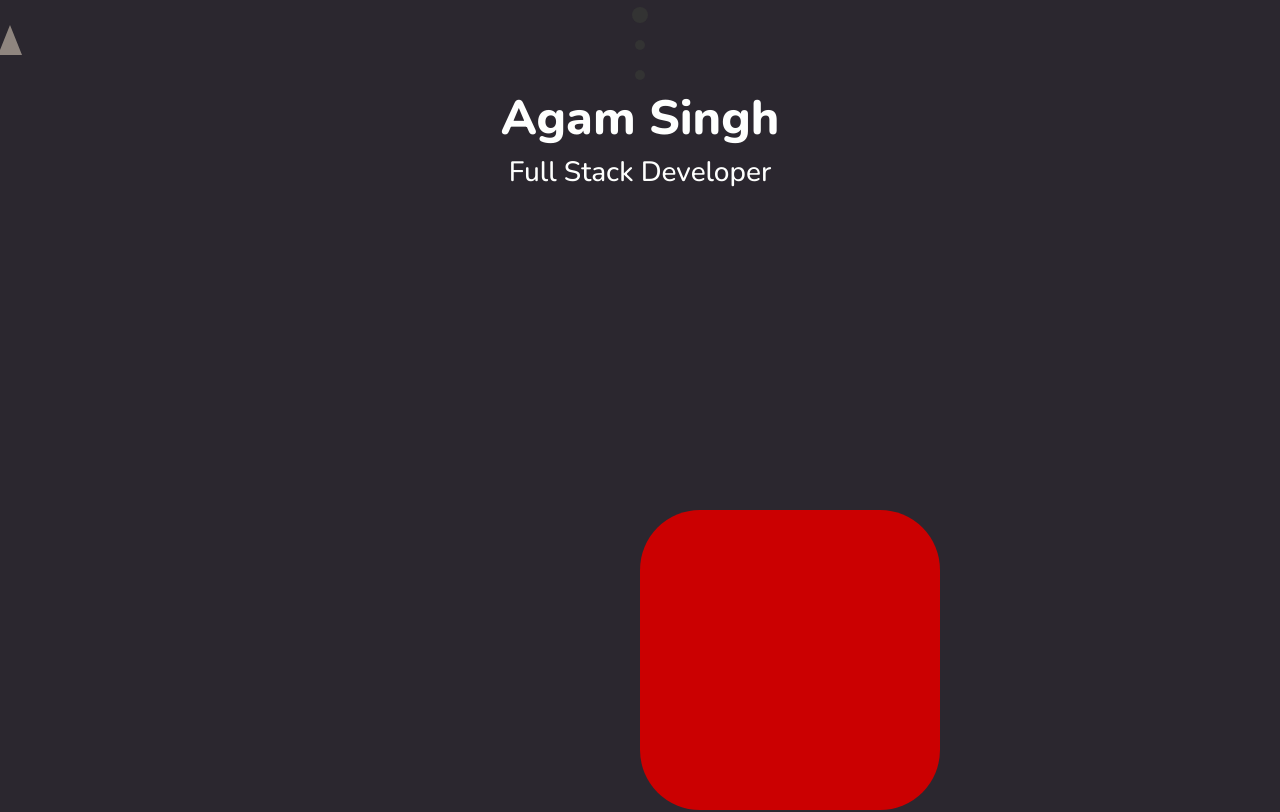
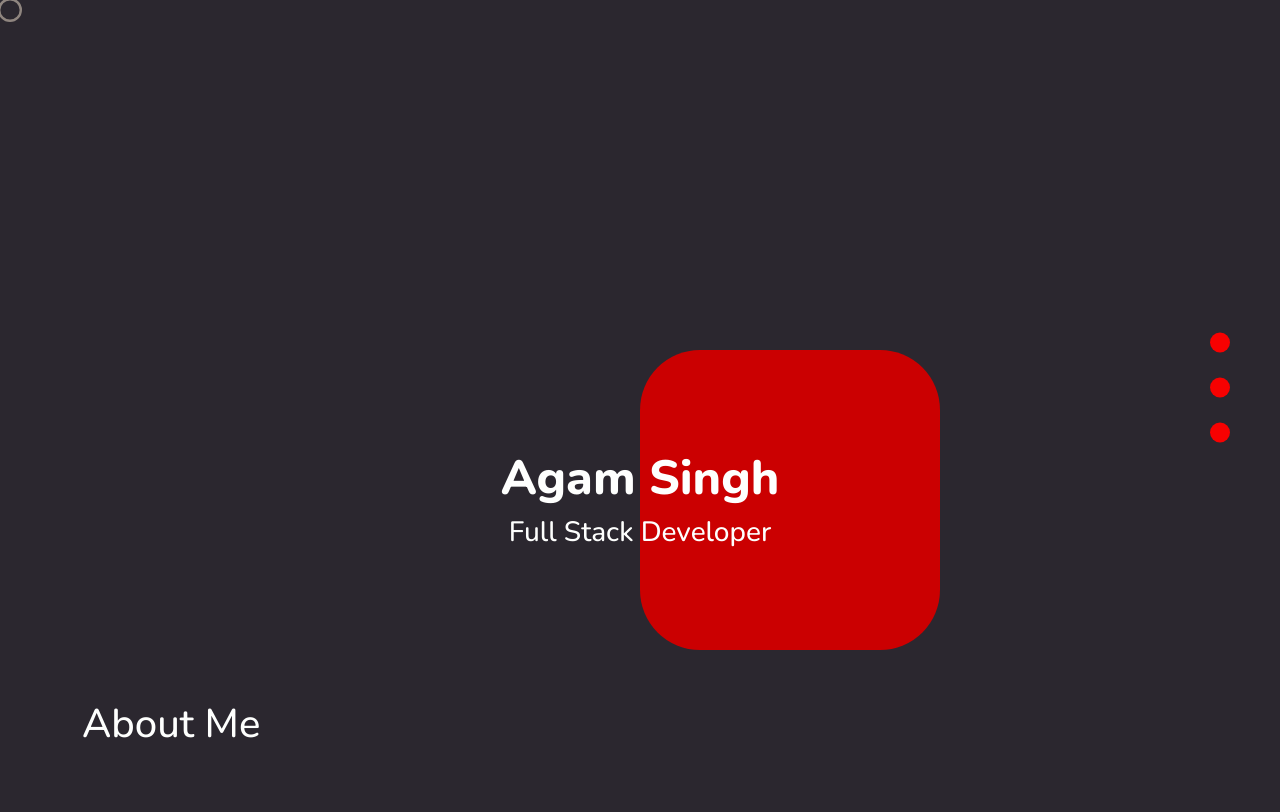
Before and after one commit to Agam-S/portfolio-new, a React (Vite) app: page / in a window 1280 px wide. Shown: the top 812 px of the page. Built offline with nearby package versions, Linux system fonts and the light colour scheme.

Commit message:
yughhhhhhhh

```diff
--- a/package.json
+++ b/package.json
@@ -15,6 +15,7 @@
     "react": "^18.2.0",
     "react-bootstrap": "^2.10.1",
     "react-dom": "^18.2.0",
+    "react-scroll": "^1.9.0",
     "sass": "^1.71.1"
   },
   "devDependencies": {
--- a/src/App.jsx
+++ b/src/App.jsx
@@ -9,6 +9,7 @@ function App() {
     <>
       <Cursor />
       <Nav />
+
       <Home />
       <AboutMe />
     </>
--- a/src/components/Cursor/cursor.scss
+++ b/src/components/Cursor/cursor.scss
@@ -1,10 +1,10 @@
 .cursor {
   position: fixed;
-  width: 0;
-  height: 0;
-  border-style: solid;
-  border-width: 25px 10px 25px 10px;
-  border-color: transparent transparent var(--cursor-color) transparent;
+  width: 20px;
+  height: 20px;
+  border: 2px solid var(--cursor-color);
+  border-radius: 50%;
+  background-color: transparent;
   pointer-events: none !important;
   z-index: 9999;
   transition: background-color 0.3s ease;
--- a/src/components/Nav/Nav.css
+++ /dev/null
@@ -1,19 +0,0 @@
-.vertical-navbar {
-  display: flex;
-  flex-direction: column;
-  align-items: center;
-  justify-content: space-around;
-  height: 100%;
-}
-
-.nav-item {
-  cursor: pointer;
-  padding: 10px;
-}
-
-.dot {
-  width: 10px;
-  height: 10px;
-  border-radius: 50%;
-  background-color: #333;
-}
--- a/src/components/Nav/Nav.jsx
+++ b/src/components/Nav/Nav.jsx
@@ -1,16 +1,50 @@
-import "./Nav.css";
-import NavItem from "./NavItem/NavItem";
+import React, { useState } from "react";
+import { motion } from "framer-motion";
+import { Link } from "react-scroll";
+import "./Nav.scss";
+
+const sections = ["Home", "AboutMe", "Contact"];
 
 const Nav = () => {
-  const handleClick = () => {
-    console.log("fire");
+  const [selectedSection, setSelectedSection] = useState(null);
+
+  const handleNavItemClick = (section) => {
+    setSelectedSection(section);
   };
 
   return (
     <div className="vertical-navbar">
-      <NavItem isActive={true} onClick={handleClick} location={"#home"} />
-      <NavItem isActive={false} onClick={handleClick} location={"#home"} />
-      <NavItem isActive={false} onClick={handleClick} location={"#home"} />
+      {sections.map((section) => (
+        <Link
+          key={section}
+          to={section.toLowerCase()}
+          spy={true}
+          smooth={true}
+          duration={500}
+          className="nav-link"
+        >
+          <motion.div
+            key={section}
+            whileHover={{ scale: 1.5 }}
+            whileTap={{ scale: 0.5 }}
+            onClick={() => handleNavItemClick(section.toLowerCase())}
+            className={`nav-dot ${
+              selectedSection === section.toLowerCase() ? "active" : ""
+            }`}
+          >
+            {selectedSection === section.toLowerCase() && (
+              <motion.div
+                className="dot-label"
+                initial={{ opacity: 0, y: -10, rotate: -90 }}
+                animate={{ opacity: 1, x: -120, y: -10 }}
+                transition={{ duration: 0.5 }}
+              >
+                {section}
+              </motion.div>
+            )}
+          </motion.div>
+        </Link>
+      ))}
     </div>
   );
 };
--- /dev/null
+++ b/src/components/Nav/Nav.scss
@@ -0,0 +1,41 @@
+.vertical-navbar {
+  display: flex;
+  flex-direction: column;
+  position: fixed;
+  right: 50px;
+  top: 50%;
+  transform: translateY(-50%);
+  z-index: 999;
+}
+
+.nav-dot {
+  width: 20px;
+  height: 20px;
+  background-color: var(--highlight-red);
+  margin-bottom: 25px;
+  border-radius: 50%;
+  cursor: none;
+  position: relative;
+}
+
+.dot-label {
+  position: absolute;
+  top: 50%;
+  left: 50%;
+  transform: translate(-50%, -50%);
+  color: white;
+  display: flex;
+  align-items: center;
+  justify-content: center;
+  opacity: 0;
+  transition: opacity 0.3s;
+  font-size: x-large;
+  letter-spacing: 5px;
+}
+.nav-dot.active .dot-label {
+  opacity: 1;
+}
+
+.active {
+  background-color: var(--secondary-background);
+}
--- a/src/components/Nav/NavItem/NavItem.jsx
+++ /dev/null
@@ -1,21 +0,0 @@
-import { motion } from "framer-motion";
-import "../Nav.css";
-
-const NavItem = ({ isActive, onClick, location }) => {
-  return (
-    <motion.div
-      className="nav-item"
-      onClick={onClick}
-      whileHover={{ scale: 1.3 }}
-      whileTap={{ scale: 0.9 }}
-    >
-      <motion.div
-        className="dot"
-        animate={{ scale: isActive ? 1.6 : 1 }}
-        transition={{ duration: 0.3 }}
-        href={{ location }}
-      />
-    </motion.div>
-  );
-};
-export default NavItem;
--- a/src/index.css
+++ b/src/index.css
@@ -16,6 +16,3 @@ body {
   background-color: var(--background-dark) !important;
   color: var(--text-light) !important;
 }
-body:hover {
-  cursor: none !important;
-}
--- a/src/pages/AboutMe/AboutMe.css
+++ b/src/pages/AboutMe/AboutMe.css
@@ -1,3 +1,3 @@
 .container {
-  height: 100vh;
+  height: 100dvh;
 }
--- a/src/pages/AboutMe/AboutMe.jsx
+++ b/src/pages/AboutMe/AboutMe.jsx
@@ -1,11 +1,13 @@
 import "./AboutMe.css";
+
 const AboutMe = () => {
   return (
     <>
-      <h1 className="container" id="#AboutMe">
-        Aboutme
+      <h1 id="AboutMe" className="aboutme container">
+        About Me
       </h1>
     </>
   );
 };
+
 export default AboutMe;
--- a/src/pages/Home/Home.css
+++ b/src/pages/Home/Home.css
@@ -10,7 +10,6 @@
   width: 300px;
   height: 300px;
   background: var(--accent-red);
-  margin-top: 20px;
   z-index: -1;
 }
 .home {
@@ -18,11 +17,13 @@
   display: flex;
   justify-content: center;
   align-items: center;
-  height: 100vh;
+  height: 100dvh;
 }
 
 .container {
   position: relative;
+  margin-top: -100px;
+  height: 100dvh;
 }
 
 .textSlider {
@@ -31,4 +32,5 @@
 
 .text {
   z-index: 1;
+  margin-top: 500px;
 }
```
Also changed, not shown: 1 other file (tests, documents, lock files or other folders).
